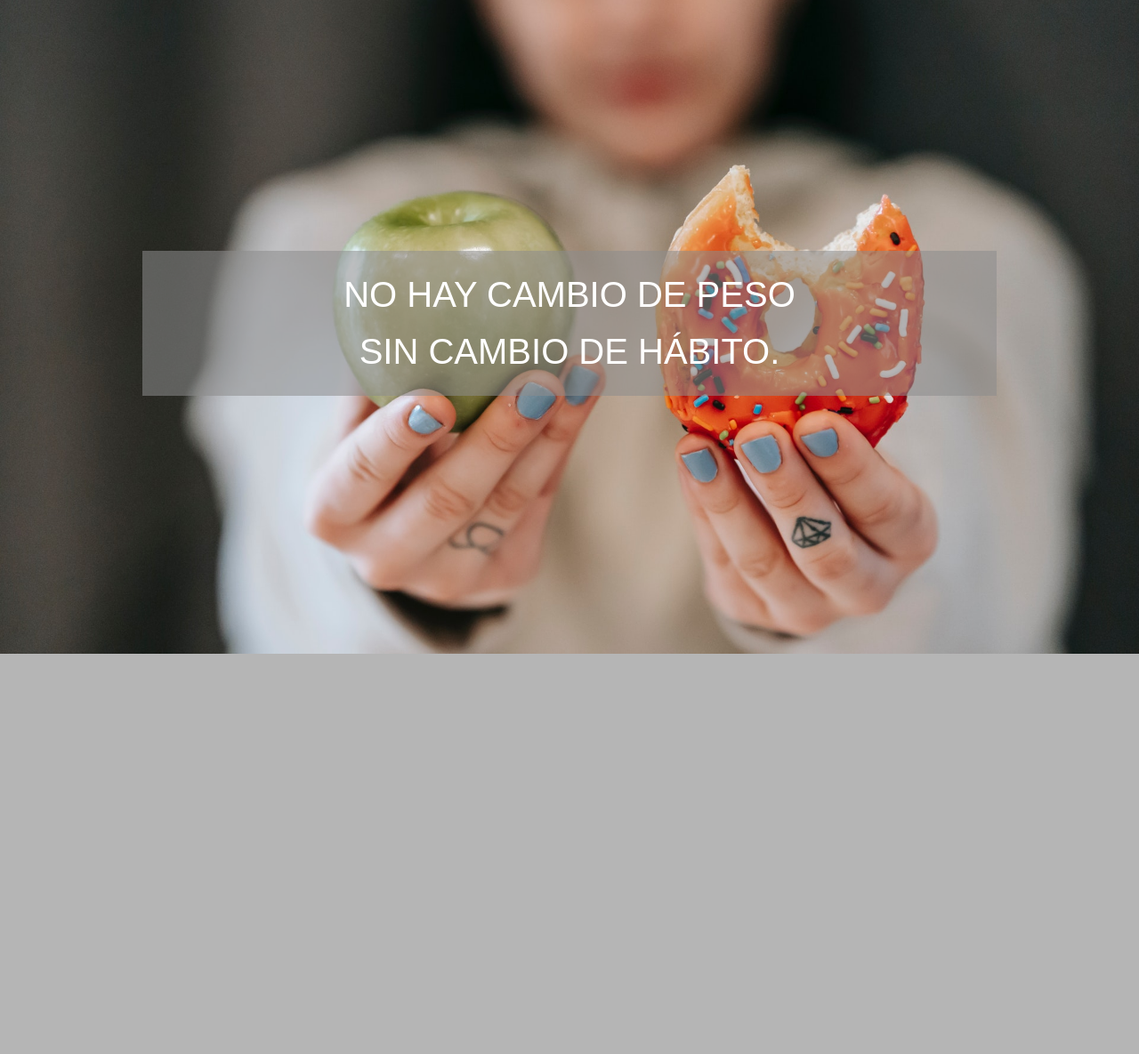
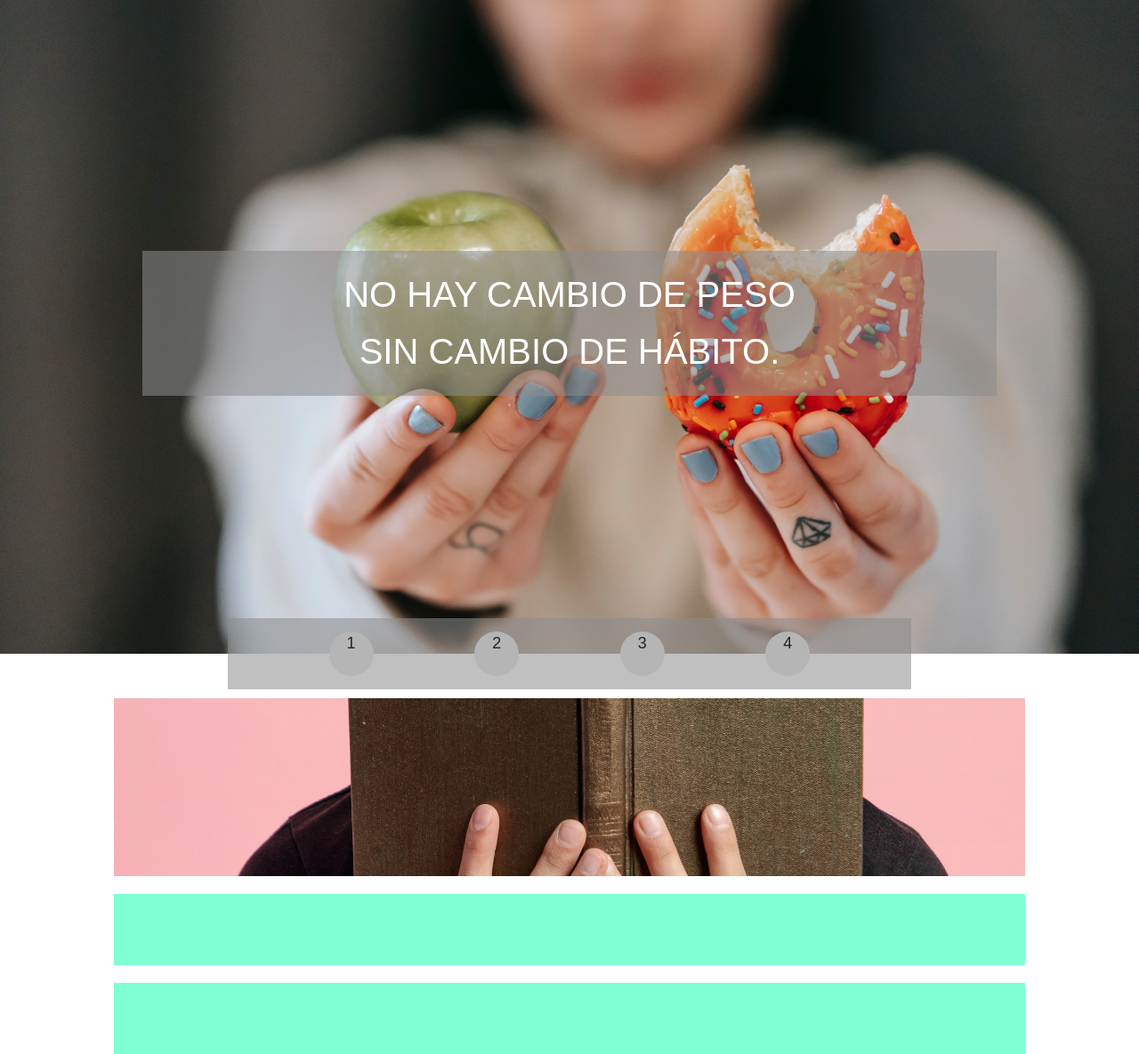
Before and after one commit to JoseAngelRE/Proyecto-Desarrollo-Web, a PHP site: page / in a window 1280 px wide. Shown: the part 77-1262 px from the top of the page at 89% size. Before the commit the page ends 812 px from the top, so only its background shows below. Run offline with PHP 8.4, Linux system fonts and the light colour scheme; some libraries are stand-ins or nearby versions.

Commit message:
Update: Añadir problematica (incompleto)
Ejemplo burdo, con posible cambio de imagenes e inserción de otros circulos-informativos.

```diff
--- a/estilos/index.css
+++ b/estilos/index.css
@@ -37,6 +37,58 @@ header .hero-parrafo p {
 }
 
 
+main .problematica{
+    display: flex;
+    justify-content: center;
+    position: relative;
+    margin-top:50px;
+    height: 25vh;
+    background-color: var(--12);
+
+}
+main  .problematica .img-problematica {
+    width: 100%;
+    height: auto;
+    background-image: url("/recursos/imgs/index-imgs/problemas.jpg");
+    background-position: center;
+    background-repeat: no-repeat;
+    background-size: cover;
+}
+main .problematica .barra-circulos {
+    position: absolute;
+    display: flex;
+    justify-content: space-evenly;
+    align-items: center;
+    width: 75%;
+    height: 10vh;
+    top : -85px;
+    top: calc(-5vh - 50px);
+    background-color: var(--26);
+}
+main .problematica .barra-circulos .circulo-informativo{
+    width: 50px;
+    height: 50px;
+    border-radius: 25px;
+    background-color: var(--12);
+    text-align: center; /*AAAAAA*/
+}
+
+
+main .primer {
+    top: 10px;
+    height: 10vh;
+    background-color: aquamarine;
+    opacity: 0.5a;
+}
+
+main .segundo {
+    height: 10vh;
+    background-color: aquamarine;
+    opacity: 0.5a;
+}
+
+
+
 /* ########## MEDIAS ########## */
 /* @media screen and (min-width: 1200px) {
     .hero {
@@ -49,11 +101,23 @@ header .hero-parrafo p {
     .hero-parrafo p {
         font-size: 1.5rem;
     }
+    main .problematica {
+        margin-top: 80px;
+    }
+    main .problematica .barra-circulos {
+        width: 90%;
+        top : -85px;
+        top: calc(-5vh - 80px);
+    }
+
 }
 
-@media screen and (max-width: 350px) {
+@media screen and (max-width: 360px) {
     .hero-parrafo p {
         font-size: 1.25rem;
     }
 
+    main .problematica .barra-circulos {
+        width: 100%;
+    }
 }
--- a/estilos/main.css
+++ b/estilos/main.css
@@ -1,7 +1,7 @@
 :root{
     --87: #3c3c3c;  /*Text*/
     --54: #515151; /*Icons-secondary_Text*/
-    --26: #8c8c8c8c; /*disabled-Hint_text*/
+    --26: #8c8c8c; /*disabled-Hint_text*/
     --12: #b5b5b5; /*dividers*/
     /*Fondo blanco*/
 }
--- a/index.html
+++ b/index.html
@@ -50,6 +50,20 @@
         </section>
     </header>
     <main>
+        <section class="problematica">
+            <article class="img-problematica"></article>
+            <article class="barra-circulos">
+                <div class="circulo-informativo">1</div>
+                <div class="circulo-informativo">2</div>
+                <div class="circulo-informativo">3</div>
+                <div class="circulo-informativo">4</div>
+            </article>
+        </section>
+
+        <section class="primer">
+        </section>
+        <section class="segundo">
+        </section>
 
     </main>
 
```
Also changed, not shown: recursos/imgs/index-imgs/problemas.jpg (added).
